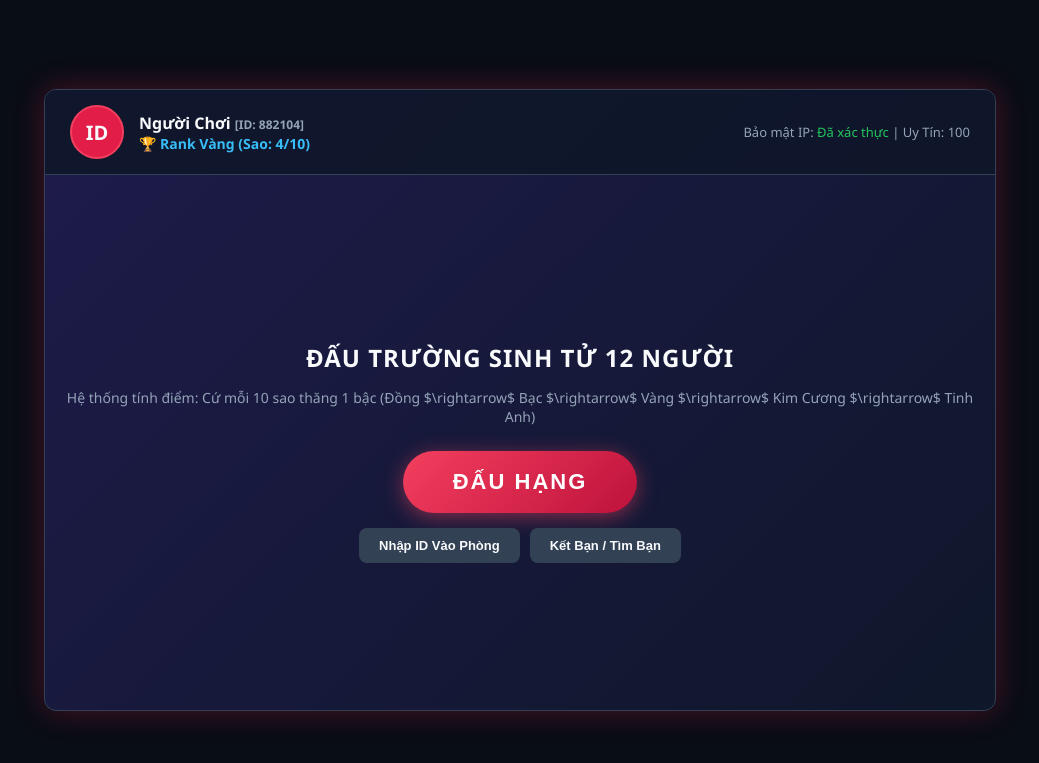
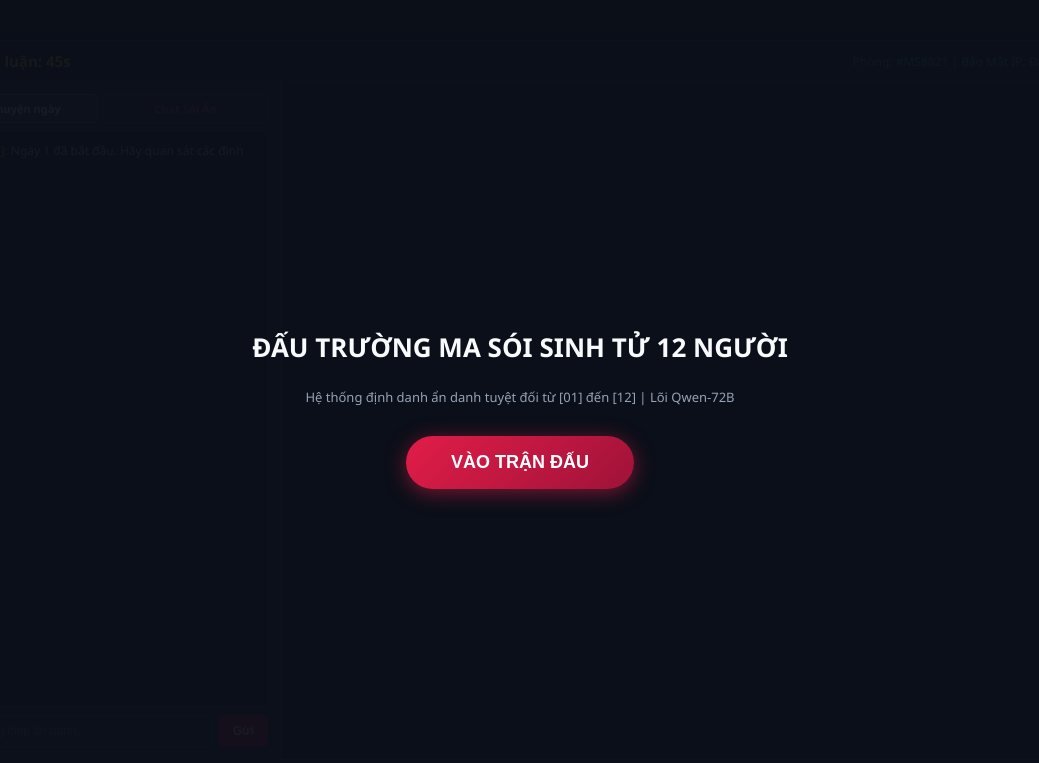
Before and after one commit to vinhcaugo5d-blip/masoi-sinh-tu-v2, a website: page public/index.html in a window 1280 px wide. Shown: the whole page, without its empty margins (120-1159 px from the left). Drawn offline with nearby package versions, Linux system fonts and the light colour scheme; no server answers.

Commit message:
Update index.html

```diff
--- a/public/index.html
+++ b/public/index.html
@@ -4,85 +4,83 @@
     <meta charset="UTF-8">
     <title>Đấu Trường Ma Sói Sinh Tử 12 Người</title>
     <style>
-        body { background-color: #090d16; color: #f8fafc; font-family: 'Segoe UI', Tahoma, Geneva, Verdana, sans-serif; margin: 0; padding: 0; display: flex; justify-content: center; align-items: center; height: 100vh; overflow: hidden; }
-        .main-container { width: 950px; height: 620px; background: linear-gradient(135deg, #1e1b4b, #0f172a); border-radius: 12px; box-shadow: 0 0 30px rgba(225, 29, 72, 0.3); border: 1px solid #334155; display: flex; flex-direction: column; overflow: hidden; }
+        * { box-sizing: border-box; }
+        body { background-color: #0b0f19; color: #f8fafc; font-family: 'Segoe UI', Tahoma, Geneva, Verdana, sans-serif; margin: 0; padding: 0; display: flex; justify-content: center; align-items: center; height: 100vh; overflow: hidden; }
+        .main-container { width: 1200px; height: 720px; background: #172033; border-radius: 10px; box-shadow: 0 0 50px rgba(0,0,0,0.9); border: 1px solid #334155; display: flex; flex-direction: column; overflow: hidden; }
 
-        /* HEADER SẢNH */
-        .header { display: flex; justify-content: space-between; align-items: center; padding: 15px 25px; background: rgba(15, 23, 42, 0.9); border-bottom: 1px solid #334155; }
-        .profile-info { display: flex; align-items: center; gap: 15px; }
-        .avatar { width: 50px; height: 50px; background: #e11d48; border-radius: 50%; display: flex; justify-content: center; align-items: center; font-size: 20px; font-weight: bold; border: 2px solid #f43f5e; }
-        .rank-badge { color: #38bdf8; font-weight: bold; font-size: 14px; }
+        /* TOP BAR */
+        .top-bar { display: flex; justify-content: space-between; align-items: center; padding: 10px 20px; background: #0f172a; border-bottom: 1px solid #334155; }
+        .phase-title { font-size: 15px; font-weight: bold; color: #facc15; display: flex; align-items: center; gap: 8px; }
 
-        /* BODY SẢNH */
-        .content-body { flex: 1; display: flex; justify-content: center; align-items: center; position: relative; padding: 20px; }
+        /* CONTENT BODY */
+        .game-layout { flex: 1; display: flex; height: calc(100% - 55px); background: #111827; }
+
+        /* LEFT PANEL: CHAT & LOGS */
+        .left-panel { width: 360px; background: #182235; border-right: 1px solid #334155; display: flex; flex-direction: column; padding: 12px; }
+        .tabs { display: flex; gap: 5px; margin-bottom: 8px; }
+        .tab-btn { flex: 1; background: #1e293b; border: 1px solid #475569; color: #94a3b8; padding: 6px; font-size: 11px; font-weight: bold; border-radius: 4px; cursor: pointer; text-align: center; }
+        .tab-btn.active { background: #334155; color: #f8fafc; border-color: #64748b; }
+
+        .chat-display { flex: 1; background: #0f172a; border: 1px solid #334155; border-radius: 6px; padding: 10px; overflow-y: auto; font-size: 12px; color: #cbd5e1; display: flex; flex-direction: column; gap: 6px; margin-bottom: 8px; }
+        .chat-input-row { display: flex; gap: 6px; }
+        .chat-input { flex: 1; background: #1e293b; border: 1px solid #475569; color: white; padding: 8px; border-radius: 6px; font-size: 12px; outline: none; }
+        .btn-send { background: #e11d48; color: white; border: none; padding: 8px 14px; border-radius: 6px; font-weight: bold; cursor: pointer; font-size: 12px; }
+
+        /* RIGHT PANEL: 12 SLOT GRID */
+        .right-panel { flex: 1; padding: 15px; display: grid; grid-template-columns: repeat(4, 1fr); grid-template-rows: repeat(3, 1fr); gap: 12px; background: #111827; overflow-y: auto; }
+        .slot-card { background: rgba(30, 41, 59, 0.85); border: 2px solid #334155; border-radius: 8px; display: flex; flex-direction: column; align-items: center; justify-content: center; position: relative; padding: 6px; transition: all 0.2s; }
+        .slot-card:hover { border-color: #38bdf8; transform: translateY(-2px); }
+
+        .slot-tag { position: absolute; top: 6px; left: 8px; background: rgba(15, 23, 42, 0.8); padding: 2px 6px; border-radius: 4px; font-size: 11px; font-weight: bold; color: #38bdf8; border: 1px solid #334155; }
+        .slot-avatar { width: 55px; height: 55px; background: #334155; border-radius: 50%; display: flex; justify-content: center; align-items: center; font-size: 24px; margin: 4px 0; border: 2px solid #475569; }
+        .slot-personality { font-size: 9px; color: #94a3b8; text-align: center; white-space: nowrap; overflow: hidden; text-overflow: ellipsis; width: 90%; margin-top: 2px; }
+
+        /* MÀN HÌNH SẢNH CHỜ */
+        .overlay-screen { position: absolute; top: 0; left: 0; width: 100%; height: 100%; background: rgba(11, 15, 25, 0.95); display: flex; flex-direction: column; justify-content: center; align-items: center; z-index: 10; }
+        .btn-play { background: linear-gradient(135deg, #e11d48, #9f1239); color: white; border: none; padding: 16px 45px; font-size: 18px; border-radius: 30px; cursor: pointer; font-weight: bold; box-shadow: 0 4px 20px rgba(225, 29, 72, 0.5); text-transform: uppercase; }
         .hidden { display: none !important; }
-
-        /* NÚT TÌM TRẬN & MENU */
-        .matchmaking-box { text-align: center; }
-        .btn-play { background: linear-gradient(135deg, #f43f5e, #be123c); color: white; border: none; padding: 18px 50px; font-size: 22px; border-radius: 40px; cursor: pointer; font-weight: bold; box-shadow: 0 4px 20px rgba(244, 63, 94, 0.5); transition: 0.2s; text-transform: uppercase; letter-spacing: 2px; }
-        .btn-play:hover { transform: scale(1.05); background: linear-gradient(135deg, #fb7185, #9f1239); }
-        .menu-row { margin-top: 15px; display: flex; gap: 10px; justify-content: center; }
-        .btn-sub { background: #334155; color: #f8fafc; border: none; padding: 10px 20px; border-radius: 8px; cursor: pointer; font-weight: bold; font-size: 13px; }
-        .btn-sub:hover { background: #475569; }
-
-        /* MÀN HÌNH ĐANG TÌM TRẬN */
-        .searching-screen { text-align: center; }
-        .spinner { width: 70px; height: 70px; border: 6px solid #334155; border-top: 6px solid #e11d48; border-radius: 50%; animation: spin 1s linear infinite; margin: 0 auto 20px auto; }
-        @keyframes spin { 0% { transform: rotate(0deg); } 100% { transform: rotate(360deg); } }
-
-        /* PHÒNG ĐẤU 12 NGƯỜI */
-        .room-screen { width: 100%; height: 100%; display: flex; flex-direction: column; }
-        .room-header { display: flex; justify-content: space-between; align-items: center; margin-bottom: 10px; }
-        .room-title { font-size: 16px; color: #f43f5e; font-weight: bold; }
-        .room-id-tag { background: #334155; padding: 5px 12px; border-radius: 6px; font-size: 13px; color: #38bdf8; font-weight: bold; }
-        .player-grid { display: grid; grid-template-columns: repeat(4, 1fr); gap: 10px; overflow-y: auto; max-height: 420px; padding: 5px; }
-        .player-card { background: rgba(30, 41, 59, 0.9); border: 1px solid #475569; padding: 10px; border-radius: 8px; font-size: 13px; text-align: left; }
     </style>
 </head>
 <body>
 
     <div class="main-container">
-        <!-- HEADER SẢNH -->
-        <div class="header">
-            <div class="profile-info">
-                <div class="avatar">ID</div>
-                <div>
-                    <div style="font-size: 16px; font-weight: bold;">Người Chơi <span style="color: #94a3b8; font-size: 12px;">[ID: 882104]</span></div>
-                    <div class="rank-badge" id="display-rank">🏆 Đồng III (Sao: 4/10)</div>
-                </div>
-            </div>
-            <div style="font-size: 13px; color: #94a3b8;">Bảo mật IP: <span style="color: #22c55e;">Đã xác thực</span> | Uy Tín: 100</div>
+
+        <!-- MÀN HÌNH SẢNH CHỜ -->
+        <div id="lobby-screen" class="overlay-screen">
+            <h1 style="color: #f8fafc; margin-bottom: 10px; font-size: 26px;">ĐẤU TRƯỜNG MA SÓI SINH TỬ 12 NGƯỜI</h1>
+            <p style="color: #94a3b8; margin-bottom: 30px; font-size: 13px;">Hệ thống định danh ẩn danh tuyệt đối từ [01] đến [12] | Lõi Qwen-72B</p>
+            <button class="btn-play" onclick="joinMatch()">VÀO TRẬN ĐẤU</button>
         </div>
 
-        <!-- NỘI DUNG CHÍNH -->
-        <div class="content-body">
+        <!-- TOP BAR -->
+        <div class="top-bar">
+            <div class="phase-title">
+                <span>⏳ Thảo luận: <span id="timer-display">45s</span></span>
+            </div>
+            <div style="font-size: 12px; color: #38bdf8;">Phòng: <span id="room-code-tag">#MS8821</span> | Bảo Mật IP: <span style="color: #22c55e;">Đã kích hoạt</span></div>
+        </div>
 
-            <!-- 1. SẢNH CHỜ CHÍNH -->
-            <div id="lobby-pane" class="matchmaking-box">
-                <h2 style="margin-bottom: 5px; letter-spacing: 1px;">ĐẤU TRƯỜNG SINH TỬ 12 NGƯỜI</h2>
-                <p style="color: #94a3b8; margin-bottom: 25px; font-size: 14px;">Hệ thống tính điểm: Cứ mỗi 10 sao thăng 1 bậc (Đồng $\rightarrow$ Bạc $\rightarrow$ Vàng $\rightarrow$ Kim Cương $\rightarrow$ Tinh Anh)</p>
-                <button class="btn-play" onclick="startQueue()">ĐẤU HẠNG</button>
-                <div class="menu-row">
-                    <button class="btn-sub" onclick="openRoomModal()">Nhập ID Vào Phòng</button>
-                    <button class="btn-sub" onclick="openFriendModal()">Kết Bạn / Tìm Bạn</button>
+        <!-- GAME LAYOUT -->
+        <div class="game-layout">
+
+            <!-- LEFT PANEL (CHAT & LOGS) -->
+            <div class="left-panel">
+                <div class="tabs">
+                    <div class="tab-btn active">Trò chuyện ngày</div>
+                    <div class="tab-btn" style="color: #f43f5e;">Chat Sói Ẩn</div>
+                </div>
+                <div id="chat-box" class="chat-display">
+                    <div><span style="color: #facc15;">[Hệ thống]:</span> Ngày 1 đã bắt đầu. Hãy quan sát các định danh!</div>
+                </div>
+                <div class="chat-input-row">
+                    <input type="text" id="chat-input" class="chat-input" placeholder="Nhập thông điệp ẩn danh...">
+                    <button class="btn-send" onclick="sendPlayerMessage()">Gửi</button>
                 </div>
             </div>
 
-            <!-- 2. MÀN HÌNH ĐANG TÌM TRẬN -->
-            <div id="queue-pane" class="searching-screen hidden">
-                <div class="spinner"></div>
-                <h3 id="queue-timer-text">Đang tìm trận... (0s)</h3>
-                <p style="color: #64748b; font-size: 13px;">Đang ghép nối người chơi cùng phân khúc trên toàn hệ thống...</p>
-                <button onclick="cancelQueue()" style="background: #334155; color: #f8fafc; border: none; padding: 8px 20px; border-radius: 20px; cursor: pointer; margin-top: 15px;">Hủy tìm</button>
-            </div>
-
-            <!-- 3. PHÒNG ĐẤU 12 NGƯỜI -->
-            <div id="room-pane" class="room-screen hidden">
-                <div class="room-header">
-                    <div class="room-title">⚔️ ĐÃ THIẾT LẬP BÀN ĐẤU SINH TỬ 12 NGƯỜI</div>
-                    <div class="room-id-tag" id="room-id-display">Mã Phòng: #MS9921</div>
-                </div>
-                <div id="player-list" class="player-grid"></div>
+            <!-- RIGHT PANEL (12 Ô ĐỊNH DANH) -->
+            <div id="grid-container" class="right-panel">
+                <!-- Được lấp đầy tự động từ server -->
             </div>
 
         </div>
@@ -91,71 +89,43 @@
     <script src="/socket.io/socket.io.js"></script>
     <script>
         const socket = io();
-        let queueInterval, seconds = 0;
-        let currentStars = 24; // Ví dụ tổng số sao để tính bậc rank tự động (Cứ 10 sao lên 1 bậc)
 
-        function updateRankDisplay() {
-            const ranks = ["Đồng", "Bạc", "Vàng", "Kim Cương", "Tinh Anh", "Cao Thủ"];
-            let rankIndex = Math.floor(currentStars / 10);
-            let starInRank = currentStars % 10;
-            let currentRankName = ranks[Math.min(rankIndex, ranks.length - 1)];
-            document.getElementById('display-rank').innerText = `🏆 Rank ${currentRankName} (Sao: ${starInRank}/10)`;
-        }
-        updateRankDisplay();
-
-        function startQueue() {
-            document.getElementById('lobby-pane').classList.add('hidden');
-            document.getElementById('queue-pane').classList.remove('hidden');
-
-            seconds = 0;
-            document.getElementById('queue-timer-text').innerText = `Đang tìm trận... (0s)`;
-            queueInterval = setInterval(() => {
-                seconds++;
-                document.getElementById('queue-timer-text').innerText = `Đang tìm trận... (${seconds}s)`;
-            }, 1000);
-
-            socket.emit('find_match', { name: 'Người Chơi', stars: currentStars });
+        function joinMatch() {
+            document.getElementById('lobby-screen').classList.add('hidden');
+            socket.emit('find_match', { rank: 'Kim Cương', isMVP: true });
         }
 
-        function cancelQueue() {
-            clearInterval(queueInterval);
-            document.getElementById('queue-pane').classList.add('hidden');
-            document.getElementById('lobby-pane').classList.remove('hidden');
-        }
+        socket.on('match_started', (data) => {
+            document.getElementById('room-code-tag').innerText = `#${data.roomID}`;
+            let gridHTML = '';
 
-        function openRoomModal() {
-            let roomCode = prompt("Nhập ID phòng (Ví dụ: MS9921):");
-            if (roomCode) {
-                alert(`Đang kết nối vào phòng ID: ${roomCode}...`);
+            data.players.forEach((p, index) => {
+                let slotCode = `[${(index + 1).toString().padStart(2, '0')}]`;
+                let genderIcon = p.gender === 'Nam' ? '👦' : '👧';
+                let borderColor = p.isAlive ? '#334155' : '#ef4444';
+
+                gridHTML += `
+                    <div class="slot-card" style="border-color: ${borderColor};">
+                        <div class="slot-tag">${slotCode}</div>
+                        <div class="slot-avatar">${genderIcon}</div>
+                        <div style="font-size: 11px; font-weight: bold; color: ${p.gender === 'Nam' ? '#60a5fa' : '#f472b6'};">${p.gender}</div>
+                        <div class="slot-personality">${p.personality}</div>
+                    </div>
+                `;
+            });
+
+            document.getElementById('grid-container').innerHTML = gridHTML;
+        });
+
+        function sendPlayerMessage() {
+            let input = document.getElementById('chat-input');
+            if (input.value.trim() !== "") {
+                let chatBox = document.getElementById('chat-box');
+                chatBox.innerHTML += `<div><span style="color: #38bdf8;">[Bạn]:</span> ${input.value}</div>`;
+                input.value = "";
+                chatBox.scrollTop = chatBox.scrollHeight;
             }
         }
-
-        function openFriendModal() {
-            let friendID = prompt("Nhập ID người chơi cần tìm hoặc kết bạn:");
-            if (friendID) {
-                alert(`Đã gửi lời mời kết bạn hoặc tìm thấy hồ sơ ID: ${friendID}`);
-            }
-        }
-
-        // Nhận dữ liệu phòng đấu 12 người từ server
-        socket.on('match_started', (data) => {
-            clearInterval(queueInterval);
-            document.getElementById('queue-pane').classList.add('hidden');
-            document.getElementById('room-pane').classList.remove('hidden');
-            document.getElementById('room-id-display').innerText = `Mã Phòng: #${data.roomID}`;
-
-            let gridHTML = '';
-            data.players.forEach(p => {
-                let genderColor = p.gender === 'Nam' ? '#60a5fa' : '#f472b6';
-                gridHTML += `
-                    <div class="player-card">
-                        <b style="color: #38bdf8;">${p.id}</b> — ${p.name}<br>
-                        Giới tính: <span style="color: ${genderColor}; font-weight: bold;">${p.gender}</span><br>
-                        <span style="font-size: 11px; color: #cbd5e1;">${p.personality}</span>
-                    </div>`;
-            });
-            document.getElementById('player-list').innerHTML = gridHTML;
-        });
     </script>
 </body>
 </html>
```
